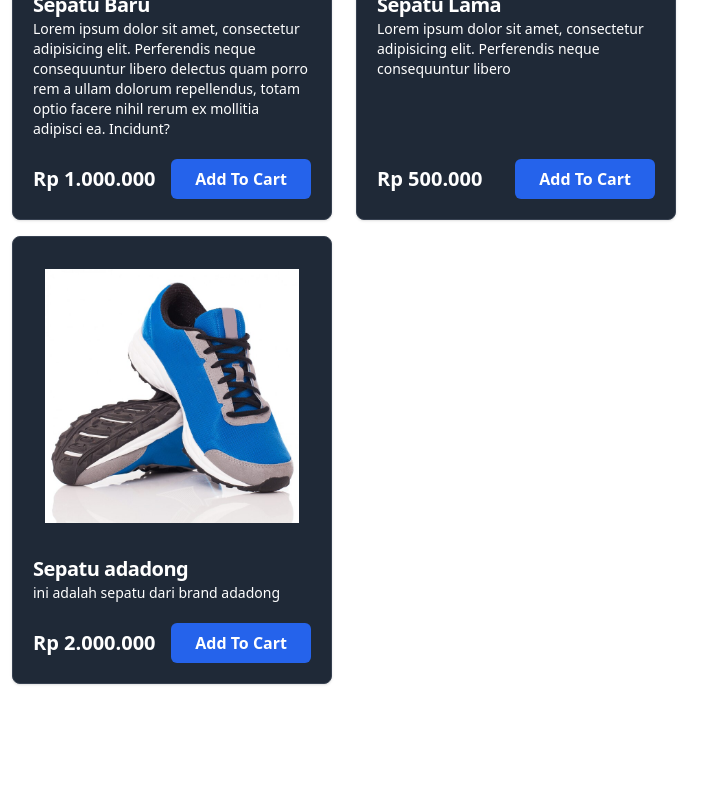
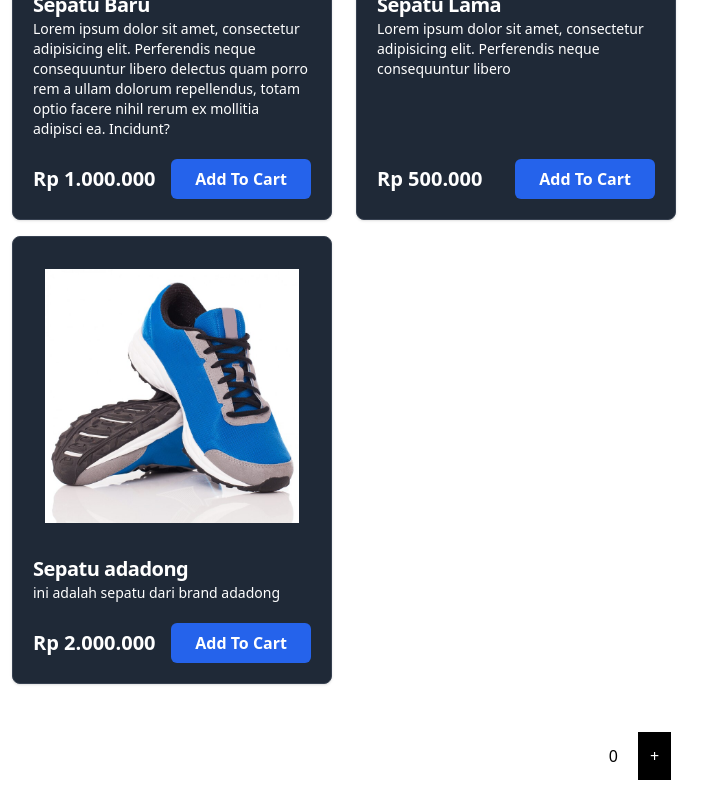
Before and after one commit to KenzoSebastian/belajar_react, a React (Vite) app: page /products in a window 1280 px wide. Shown: the part 436-1236 px from the top of the page, without its empty margins (0-727 px from the left). Before the commit the page ends 1148 px from the top, so only its background shows below. Built offline with nearby package versions, Linux system fonts and the light colour scheme.

Commit message:
Lifecycle Class Component

```diff
--- a/src/Pages/products.jsx
+++ b/src/Pages/products.jsx
@@ -1,6 +1,7 @@
 import { Fragment, useState } from "react";
 import CardProduct from "../components/Fragments/CardProduct";
 import Button from "../components/Elements/Button";
+import Counter from "../components/Fragments/Counter";
 
 const Products = [
   {
@@ -126,6 +127,9 @@ const ProductsPage = () => {
           </table>
         </div>
       </div>
+      <div className="flex justify-center mt-5 mb-5">
+        <Counter />
+      </div>
     </Fragment>
   );
 };
--- a/src/components/Fragments/Counter.jsx
+++ b/src/components/Fragments/Counter.jsx
@@ -6,7 +6,27 @@ export class Counter extends Component {
     this.state = {
       count: 0,
     };
+    console.log("constructor");
   }
+
+  componentDidMount() {
+    this.setState({
+      count: 0
+    });
+    console.log("componentDidMount");
+  }
+
+  componentDidUpdate(prevProps, prevState) {
+    console.log("componentDidUpdate");
+    console.log(prevProps);
+    console.log(prevState);
+    if (this.state.count === 10) {
+      this.setState({
+        count: 0,
+      });
+    }
+  }
+
   render() {
     return (
       <div className="flex items-center">
@@ -17,6 +37,7 @@ export class Counter extends Component {
         >
           +
         </button>
+        {console.log("render")}
       </div>
     );
   }
```
